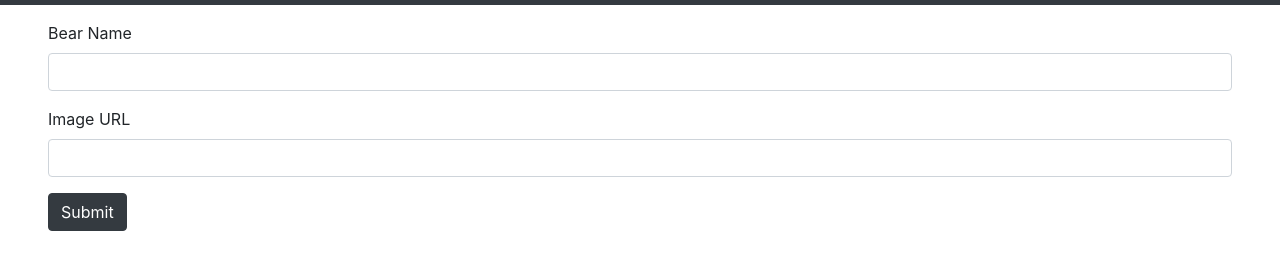
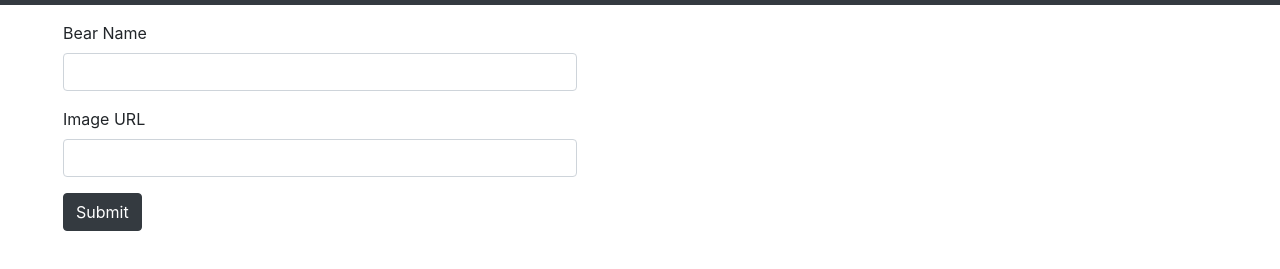
Before and after one commit to christopherjohnson1/bear-watcher, a plain HTML site: page index.html in a window 1280 px wide. Shown: the part 67-336 px from the top of the page. Drawn offline with nearby package versions, Linux system fonts and the light colour scheme.

Commit message:
adjusted form size

```diff
--- a/index.html
+++ b/index.html
@@ -14,7 +14,7 @@
             <span class="navbar-brand mb-0 h1 py-1 bear-nav">Bear Watcher</span>
           </nav>
     </header>
-    <div id="bear-form">
+    <div id="bear-form" class="col-6">
     </div>
     <script type="module" src="./javascripts/main.js"></script>
 </body>
```
